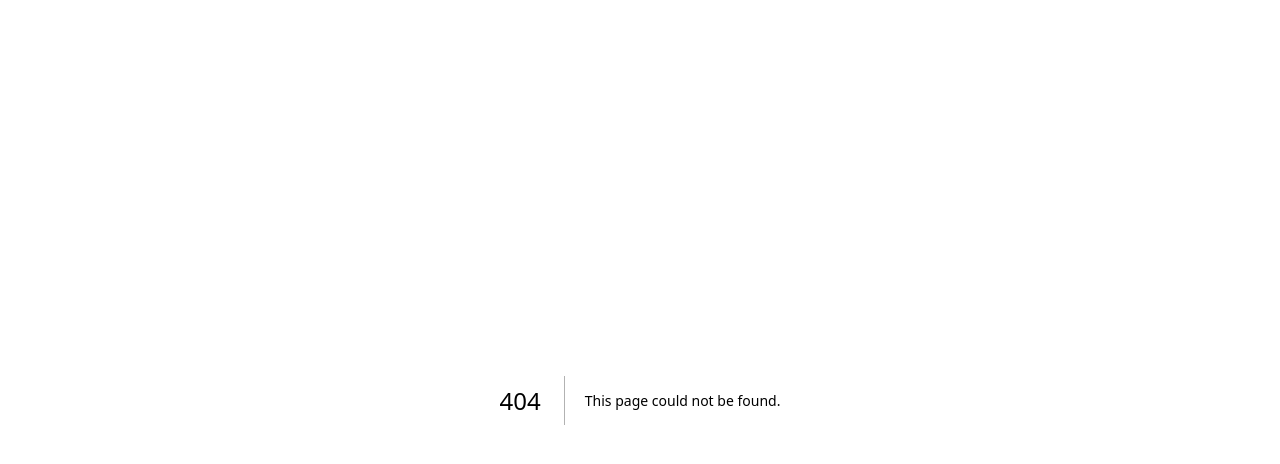
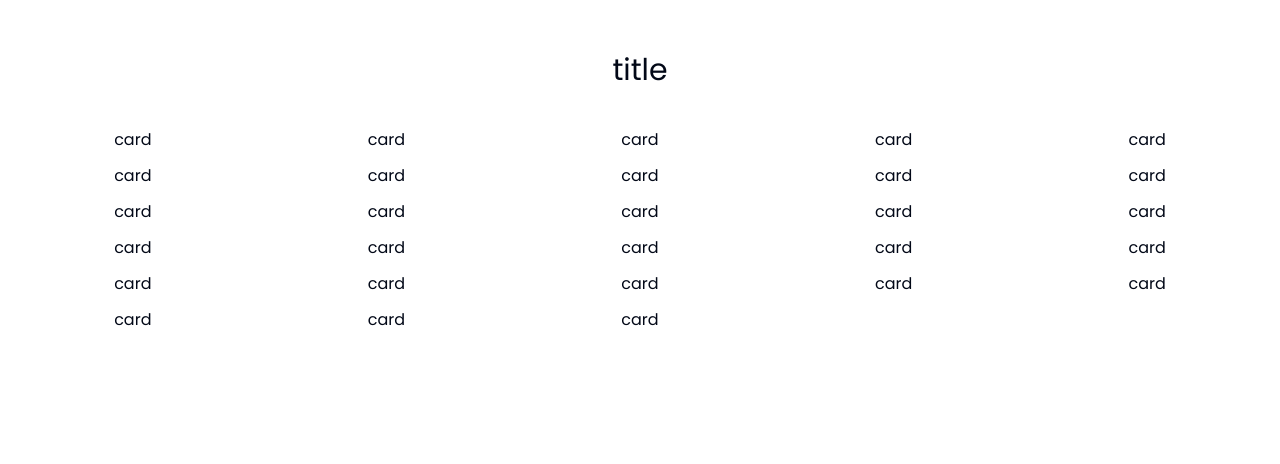
Before and after one commit to lyyhourr/recipe-box, a Next.js app: page /category/1 in a window 1280 px wide. Before the commit this address had no page. Shown: the top 464 px of the page. Built offline with nearby package versions, Linux system fonts and the light colour scheme; a web font is replaced by a local one.

Commit message:
category page

```diff
--- /dev/null
+++ b/app/(pages)/category/[catId]/loading.tsx
@@ -0,0 +1,6 @@
+import LoadingScreen from '@/components/Loading'
+import React from 'react'
+
+export default function loading() {
+    return <LoadingScreen />
+}
--- /dev/null
+++ b/app/(pages)/category/[catId]/page.tsx
@@ -0,0 +1,60 @@
+import Button from '@/components/Button';
+import FoodCard from '@/components/FoodCard';
+import { inter, montserrat } from '@/font/font';
+import Image from 'next/image';
+import Link from 'next/link';
+import React from 'react'
+const FetchFood = async (id: any) => {
+    try {
+        const res = await fetch(`https://api.spoonacular.com/recipes/${id}/information?apiKey=3c374c59b2e74325892f07406d6c7793`)
+        return res.json();
+    } catch (e) {
+        console.log(e)
+    }
+}
+
+type CardProps = {
+    id: number
+    title: string
+    img: string
+    cook: string
+}
+
+export default async function page({ params }: { params: { catId: any } }) {
+    // const foods = await FetchFood(params.catId)
+    const arr = [1, 1, 1, 1, 1, 1, 1, 1, 1, 1, 1, 1, 1, 1, 1, 1, 11, , 11, , 1, 1, 1, 1, 1, 1, 1, 1, 1, 1,]
+    // const foodsCard = (props:CardProps) => (
+    //     <div className='border-2 border-black rounded-lg border-r-4 border-b-4 bg-white p-2'>
+    //         <div className='h-[130px] sm:h-[170px] xl:h-[250px]'>
+    //             <Image
+    //                 alt=""
+    //                 width={10000}
+    //                 height={100000}
+    //                 className="border-2 border-black rounded-lg w-full h-full bg-cover"
+    //                 // src={"/images/popular/bacon-wrapped-tacos.jpg"}
+    //                 src={props.img}
+    //             />
+    //         </div>
+    //         <div className={`${inter.className} flex flex-col gap-2 sm:gap-3 md:gap-4 lg:gap-8`}>
+    //             <h1 className={`${montserrat.className} text-start text-lg md:text-2xl h-[30px] lg:h-[60px] xl:h-[80px] overflow-auto font-semibold border`}>asdfasdfasdfsadfasdfasdf</h1>
+    //             <div className="flex lg:items-center justify-between lg:flex-row flex-col text-xs">
+    //                 <div className="my-1 text-start lg:mb-0">
+    //                     <h1 className='lg:text-lg text-gray-500'>Cook Time: <span className='text-green-500'>12 mn</span></h1>
+    //                 </div>
+    //                 <Link href={`/detail/${""}`}>
+    //                     <Button size='xs' className='whitespace-nowrap' showArrow>More Info</Button>
+    //                 </Link>
+    //             </div>
+    //         </div>
+    //     </div>
+    // )
+
+    return (
+        <div className='m-3 '>
+            <p className='text-center py-10 text-3xl'>title</p>
+            <div className='grid gap-1 sm:gap-2 lg:gap-3  grid-cols-2  md:grid-cols-3 lg:grid-cols-4  xl:grid-cols-5  w-full'>
+                {arr.map((item, i) => <div key={i} className='text-center border-black border2 '>card</div>)}
+            </div>
+        </div>
+    )
+}
```
